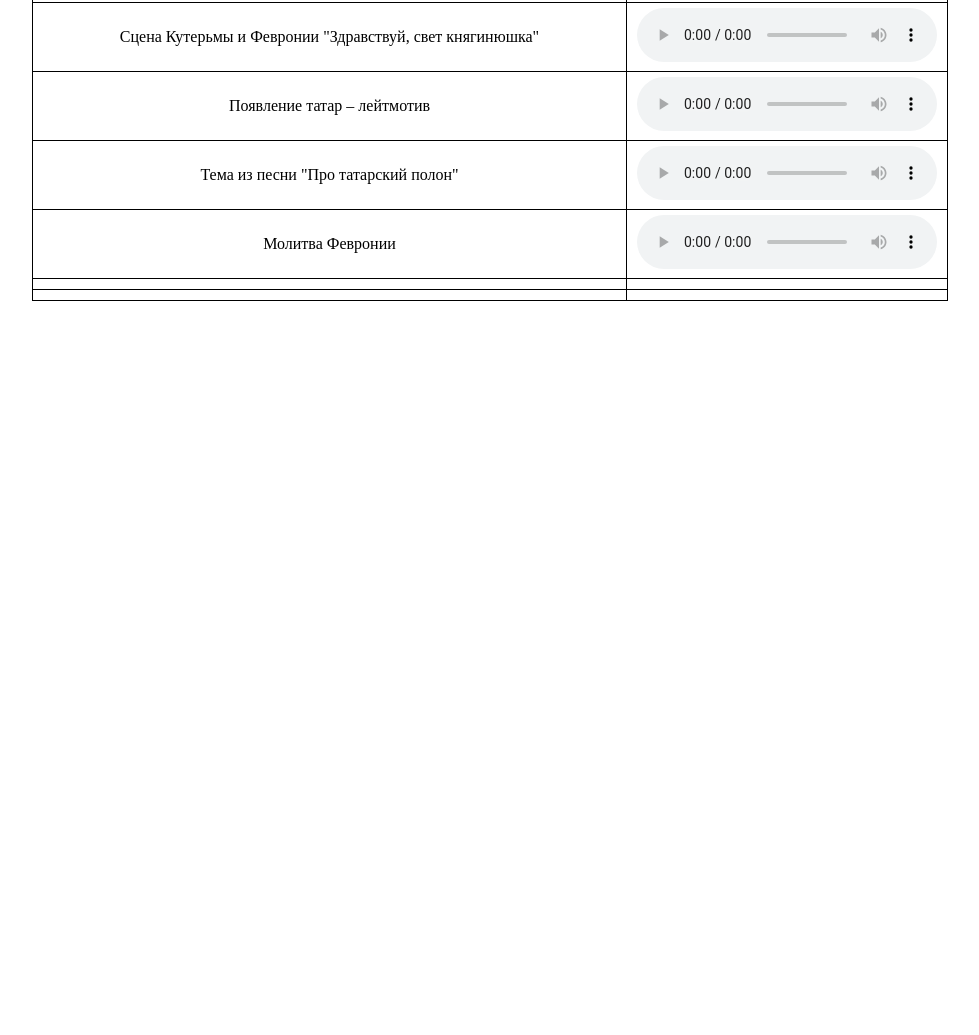
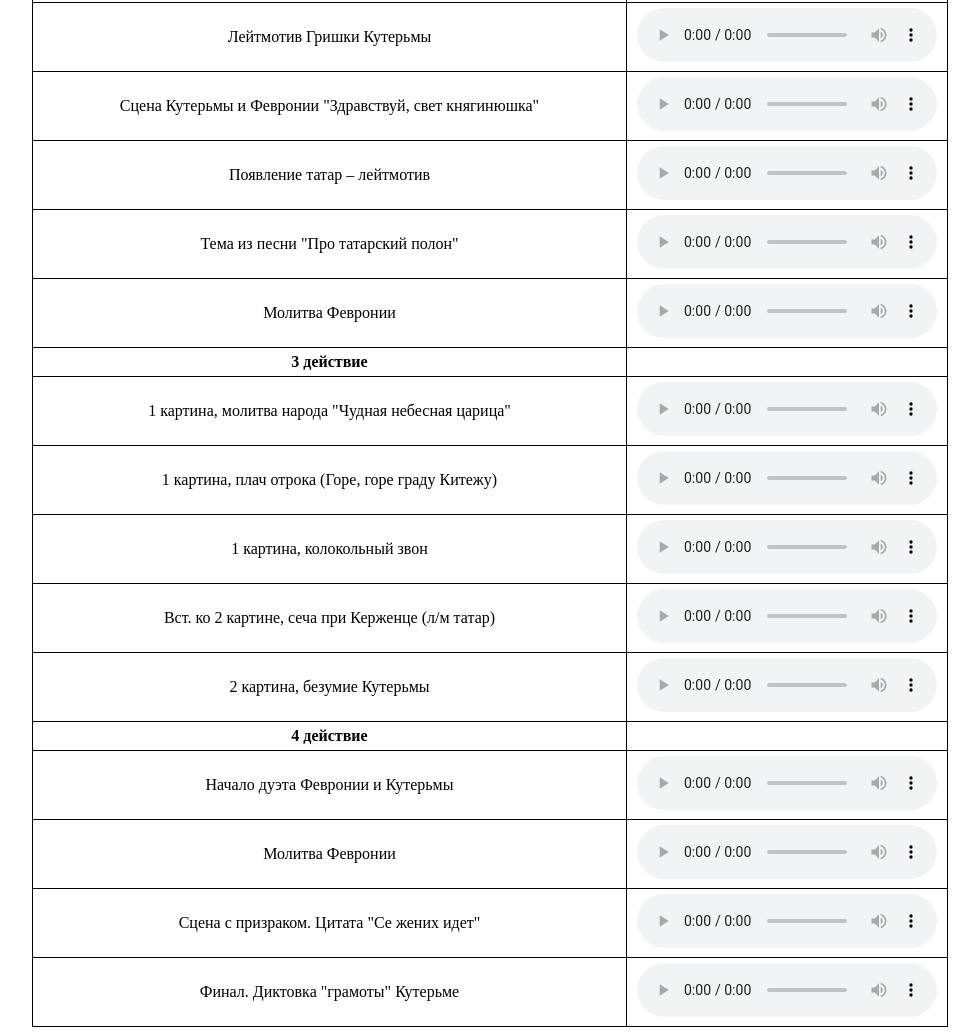
Before and after one commit to Borjomm/irm, a plain HTML site: page index.html in a window 1280 px wide. Shown: the part 1063-2098 px from the top of the page, without its empty margins (150-1129 px from the left). Before the commit the page ends 1372 px from the top, so only its background shows below. Drawn offline with Linux system fonts and the light colour scheme.

Commit message:
Add files via upload

```diff
--- a/index.html
+++ b/index.html
@@ -5,9 +5,9 @@
 <link rel="stylesheet" type="text/css" href="format.css" media="screen" />
 </head>
 <body>
-        <h1 class="center">Материал по Китежу для угадайки</h1>
-        <h3 class="center">Склеено В. Ивановым на коленках вечером</h3>
-        <div class="center">
+        <h1 style="text-align: center">Материал для угадайки по Китежу</h1>
+        <h3 style="text-align: center">Склеено В. Ивановым на коленках вечером</h3>
+        <div style="text-align: center">
             <table>
   <tr>
     <th>Тема</th>
@@ -50,6 +50,10 @@
     <td><audio controls src="audio/1d_sluhba.mp3"></audio></td>
   </tr>
   <tr>
+    <td>Дуэт, "Милый, как без радости прожить"</td>
+    <td><audio controls src="audio/1d_bez_radosti.mp3"></audio></td>
+  </tr>
+  <tr>
     <td>Дуэт, "Здравствуй, ладушка"</td>
     <td><audio controls src="audio/1d_ladushka.mp3"></audio></td>
   </tr>
@@ -90,12 +94,48 @@
     <td><audio controls src="audio/2d_molitva_fevronii.mp3"></audio></td>
   </tr>
   <tr>
-    <td></td>
+    <th>3 действие</th>
     <td></td>
   </tr>
   <tr>
+    <td>1 картина, молитва народа "Чудная небесная царица"</td>
+    <td><audio controls src="audio/3d_nebesnaya_tsaritsa.mp3"></audio></td>
+  </tr>
+  <tr>
+    <td>1 картина, плач отрока (Горе, горе граду Китежу)</td>
+    <td><audio controls src="audio/3d_plach.mp3"></audio></td>
+  </tr>
+  <tr>
+    <td>1 картина, колокольный звон</td>
+    <td><audio controls src="audio/3d_kolokola.mp3"></audio></td>
+  </tr>
+  <tr>
+    <td>Вст. ко 2 картине, сеча при Керженце (л/м татар)</td>
+    <td><audio controls src="audio/3d_secha.mp3"></audio></td>
+  </tr>
+  <tr>
+    <td>2 картина, безумие Кутерьмы</td>
+    <td><audio controls src="audio/Безумие Кутерьмы.mp3"></audio></td>
+  </tr>
+  <tr>
+    <th>4 действие</th>
     <td></td>
-    <td></td>
+  </tr>
+  <tr>
+    <td>Начало дуэта Февронии и Кутерьмы</td>
+    <td><audio controls src="audio/4d_duet.mp3"></audio></td>
+  </tr>
+  <tr>
+    <td>Молитва Февронии</td>
+    <td><audio controls src="audio/4d_molitva.mp3"></audio></td>
+  </tr>
+  <tr>
+    <td>Сцена с призраком. Цитата "Се жених идет"</td>
+    <td><audio controls src="audio/4d_prizrak.mp3"></audio></td>
+  </tr>
+  <tr>
+    <td>Финал. Диктовка "грамоты" Кутерьме</td>
+    <td><audio controls src="audio/4d_gramota.mp3"></audio></td>
   </tr>
             </table>
         </div>
```
